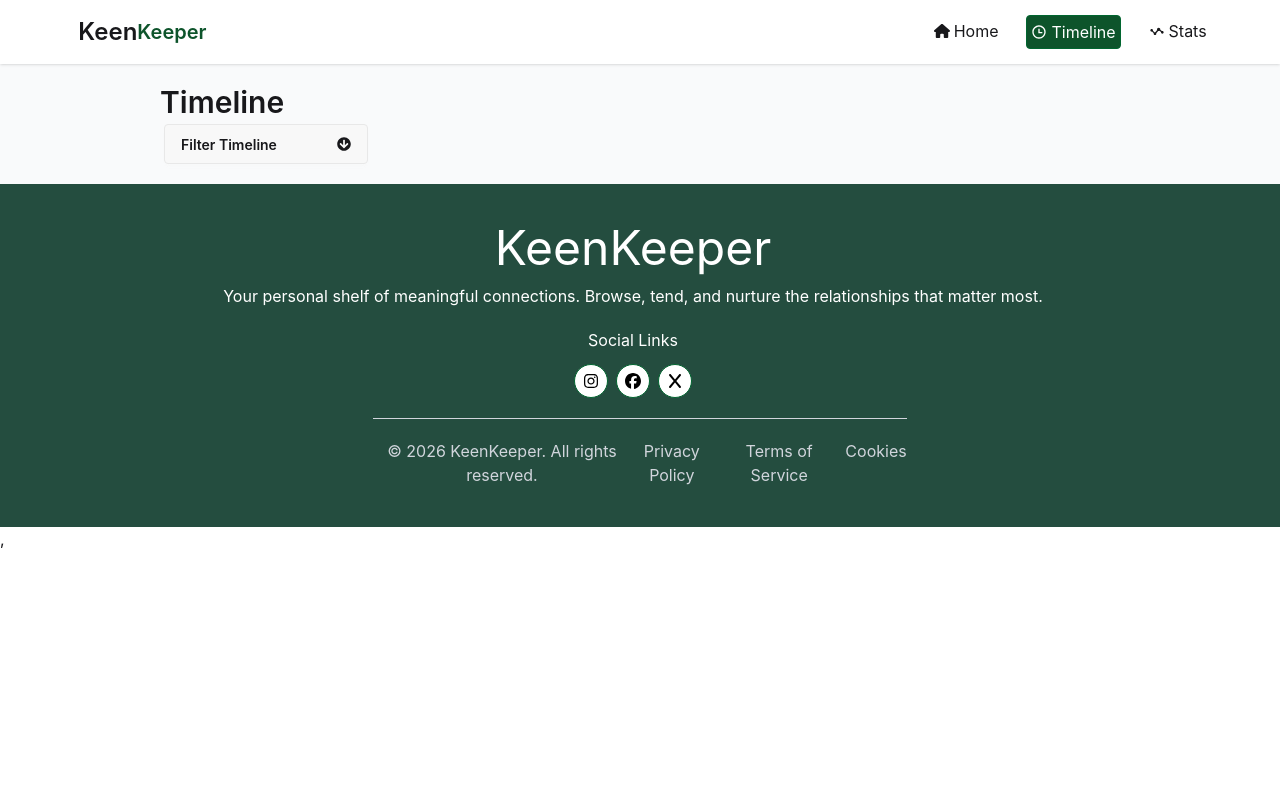
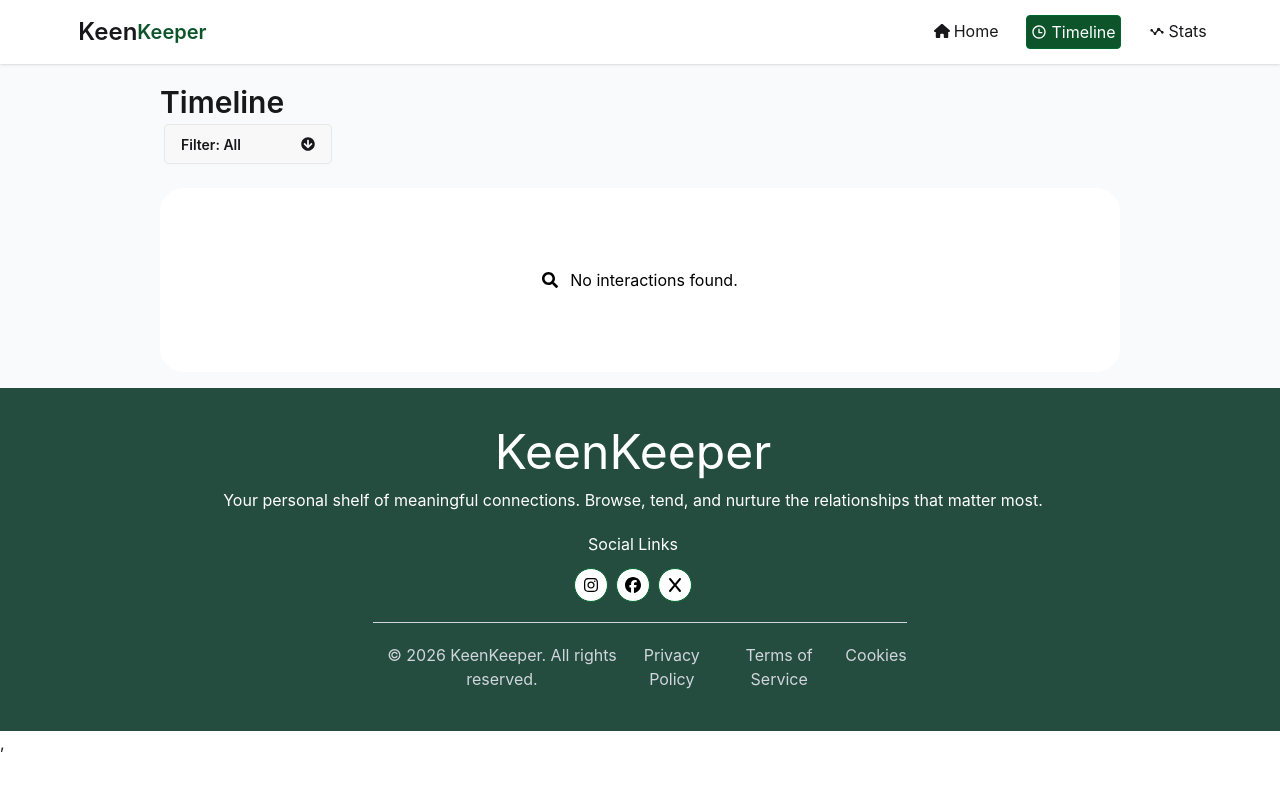
Before and after one commit to rashedmojammel/KeenKeeper, a React (Vite) app: page /timeline in a window 1280 px wide. Shown: the top 788 px of the page. Built offline with nearby package versions, Linux system fonts and the light colour scheme.

Commit message:
feat : added sort by call,text,video

```diff
--- a/src/assets/Components/Stats/Stats.jsx
+++ b/src/assets/Components/Stats/Stats.jsx
@@ -34,8 +34,10 @@ export default function Stats() {
     }, [storedTimeline]);
 
     return (
-        <div className='bg-white rounded-3xl p-6 mt-5'>
-            <p className='text-sm text-gray-500 mb-4'>By Interaction Type</p>
+        <div className=' mt-5 w-9/12 mx-auto '>
+            <h1 className="text-3xl mb-5 font-semibold">Friendship Analytics</h1>
+            <div className='bg-white rounded-3xl p-6 shadow-sm'>
+                <p className='text-sm text-gray-500 mb-4'>By Interaction Type</p>
             <ResponsiveContainer width='100%' height={260}>
                 <PieChart>
                     <Pie
@@ -55,6 +57,9 @@ export default function Stats() {
                     <Legend content={<CustomLegend />} />
                 </PieChart>
             </ResponsiveContainer>
+
+            </div>
+
         </div>
     );
 }
--- a/src/assets/Components/Timeline/Timeline.jsx
+++ b/src/assets/Components/Timeline/Timeline.jsx
@@ -1,33 +1,42 @@
-import React, { useContext } from 'react';
-import { FaArrowCircleDown } from 'react-icons/fa';
-import { FaHandshakeSimple } from 'react-icons/fa6';
+import React, { useContext, useState } from 'react';
+import { FaArrowCircleDown, FaSearch } from 'react-icons/fa';
 
 import { FriendsContext } from '../../../Context/FriendsContext';
 import TimelineCard from './TimeLineCard/TimelineCard';
 
-// Timeline.jsx
 const Timeline = () => {
-    const {storedTimeline} = useContext(FriendsContext);
+    const { storedTimeline } = useContext(FriendsContext);
+    const [sortingtype, setSortingType] = useState("");
+
+    const filteredTimeline = sortingtype
+        ? storedTimeline.filter(item => item.type === sortingtype)
+        : storedTimeline;
 
     return (
         <div className='w-9/12 mx-auto'>
-            {/* Fixed header - renders once */}
             <h1 className='text-3xl font-semibold mt-5'>Timeline</h1>
             <div className="dropdown dropdown-start">
                 <div tabIndex="0" role="button" className="btn m-1 gap-15">
-                    Filter Timeline <FaArrowCircleDown />
+                    Filter: {sortingtype || "All"} <FaArrowCircleDown />
                 </div>
                 <ul tabIndex="-1" className="dropdown-content menu bg-base-100 rounded-box z-1 w-52 p-2 shadow-sm">
-                    <li><a>Item 1</a></li>
-                    <li><a>Item 2</a></li>
+                    <li onClick={() => setSortingType('')}><a>Show All</a></li>
+                    <li onClick={() => setSortingType('Call')}><a>By Call</a></li>
+                    <li onClick={() => setSortingType('Text')}><a>By Text</a></li>
+                    <li onClick={() => setSortingType('Video')}><a>By Video</a></li>
                 </ul>
             </div>
 
-            {/* Mapped cards */}
             <div>
-                {storedTimeline.map((item, index) => (
-                    <TimelineCard key={index} item={item} />
-                ))}
+                {filteredTimeline.length > 0
+                    ? filteredTimeline.map((item, index) => (
+                        <TimelineCard key={index} item={item} />
+                    ))
+                    :
+                    <div className='text-center text-black mt-5 p-20 bg-white rounded-3xl'>
+                        <p className='flex justify-center items-center gap-3'><span><FaSearch></FaSearch></span>No interactions found.</p>
+                    </div>
+                }
             </div>
         </div>
     );
```
